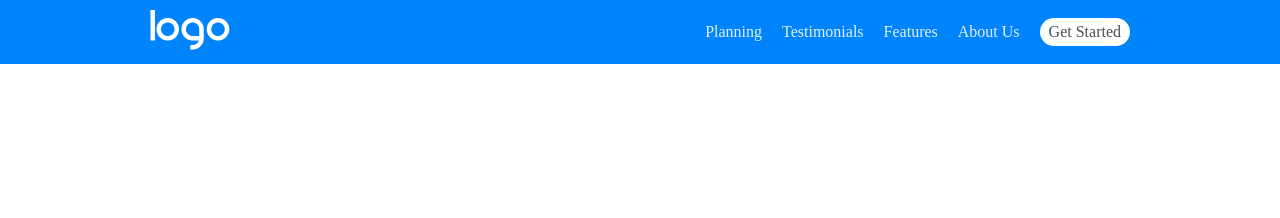
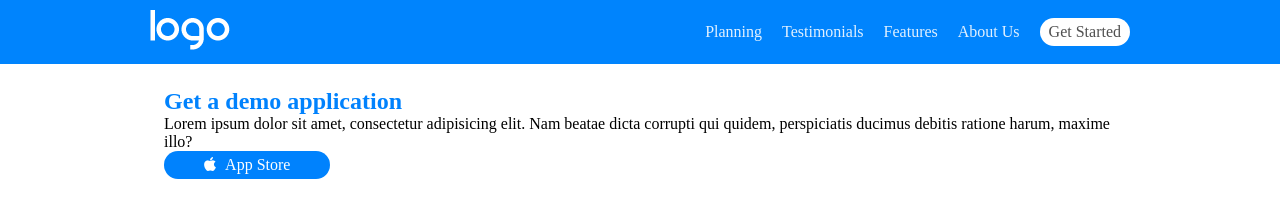
Before and after one commit to RoccoCerro/htmlcss-responsive-layout, a plain HTML site: page index.html in a window 1280 px wide. Drawn offline with Linux system fonts and the light colour scheme.

Commit message:
ADD hero

```diff
--- a/css/style.css
+++ b/css/style.css
@@ -68,9 +68,32 @@ ol {
     border-radius: 999px;
 }
 
+/* STYLE PAGE-HERO */
+.page-hero .col {
+    padding: 24px ;
+}
+
+.page-hero .card {
+    background-color: #B5DDFF;
+}
+
+.page-hero .card-body {
+    /* flex-direction: column;
+    align-items: flex-start; */
+    gap: 38 px;
+}
+
 /* UTILITY */
 .flex {
     display: flex;
+}
+
+.align-items_flex-start {
+    align-items: flex-start;
+}
+
+.flex-direction-column {
+    flex-direction: column;
 }
 
 .wrap {
@@ -83,6 +106,21 @@ ol {
 
 .align-items-center {
     align-items: center;
+}
+
+.color-hero {
+    color: #0082FD;
+}
+
+.button-hero {
+    background-color: #0082FD;
+    color: white;
+    padding: 5px 40px;
+    border-radius: 999px;
+}
+
+.padding-right-6 {
+    padding-right: 6px;
 }
 
 /* MEDIA QUERY */
--- a/index.html
+++ b/index.html
@@ -8,16 +8,21 @@
     <title>Responsive</title>
 </head>
 <body>
+    <!-- HEADER -->
     <header class="page-header">
         <div class="container">
             <div class="row space-between align-items-center">
+                <!-- COLONNA LOGO -->
                 <div class="col">
                     <img src="./img/logo.png" alt="">
                 </div>
+                <!-- COLONNA BARS O LINK -->
                 <div class="col">
+                    <!-- BARS -->
                     <div class="bars">
                         <i class="fa-solid fa-bars"></i>
                     </div>
+                    <!-- LINK -->
                     <ul id="link-header">
                         <li><a href="#">Planning</a></li>
                         <li><a href="#">Testimonials</a></li>
@@ -29,8 +34,25 @@
             </div>
         </div>
     </header>
+    <!-- MAIN -->
     <main>
+        <!-- SECTION HERO -->
+        <section class="page-hero">
+            <div class="container">
+                <div class="row">
+                    <div class="col">
+                        <div class="card-body flex flex-direction-column align-items_flex-start">
+                            <h2 class="color-hero">Get a demo application</h2>
+                            <p>Lorem ipsum dolor sit amet, consectetur adipisicing elit. Nam beatae dicta corrupti qui quidem, perspiciatis ducimus debitis ratione harum, maxime illo?</p>
+                            <a class="button-hero" href="#"> <i class="padding-right-6 fa-brands fa-apple"></i> App Store</a>
+                        </div>
+                        <div class="card-img">
 
+                        </div>
+                    </div>
+                </div>
+            </div>
+        </section>
     </main>
     <footer>
 
```
